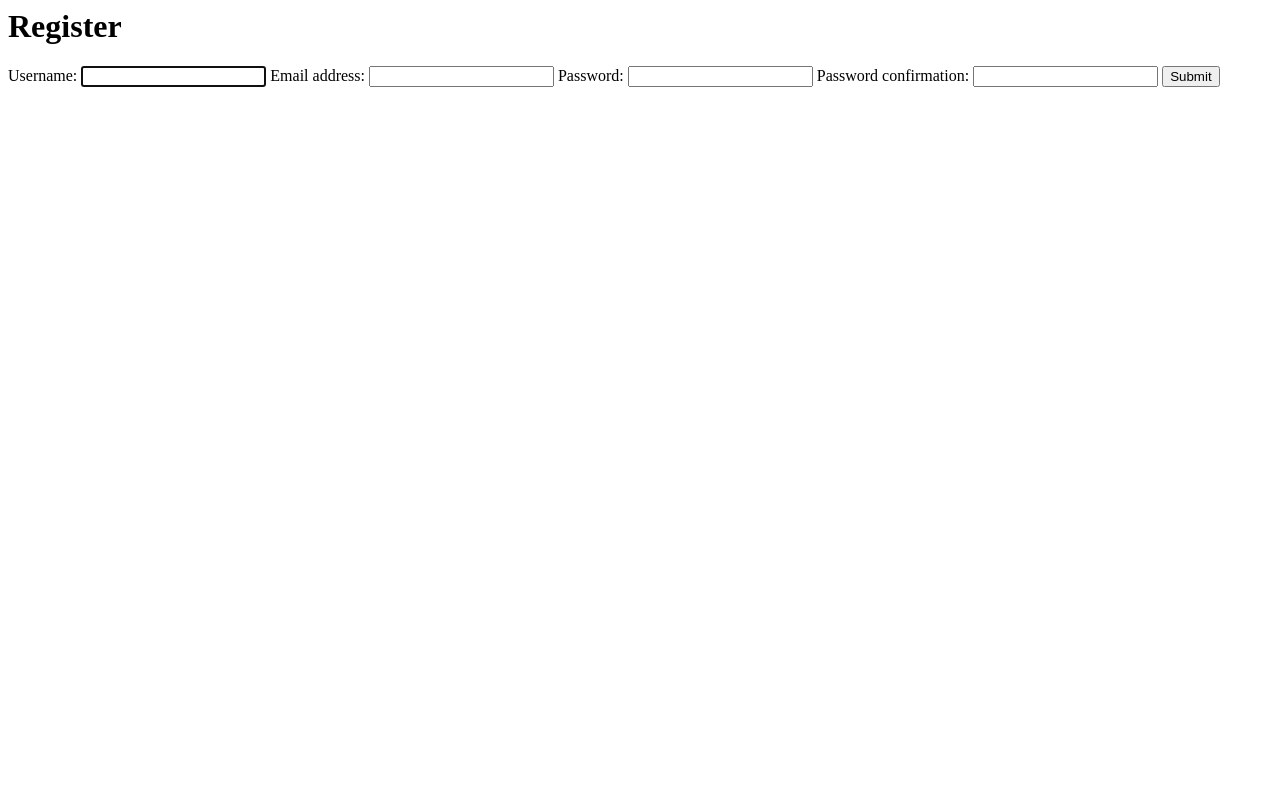
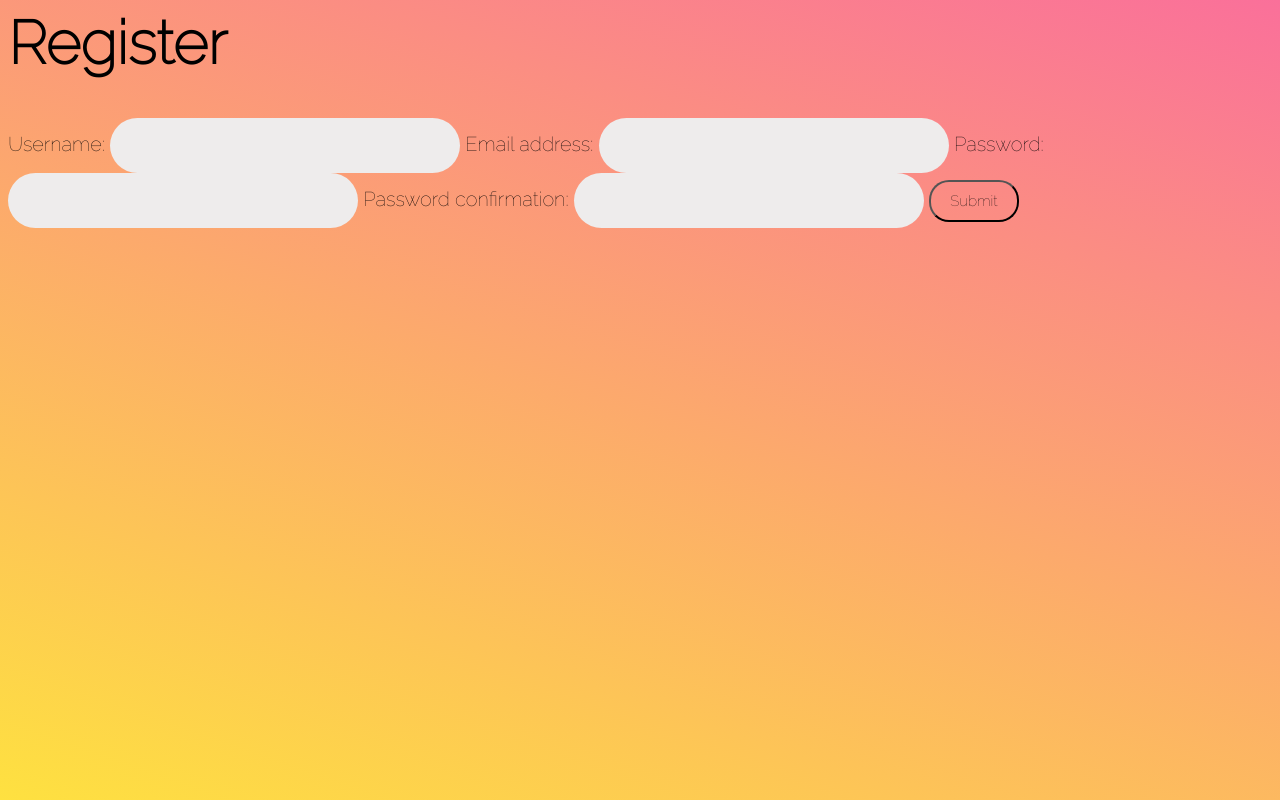
Before and after one commit to Aayush-Bhagat/Sharendar, a Django app: page /register in a window 1280 px wide. Run offline with Django 3.2, Linux system fonts and the light colour scheme.

Commit message:
register

```diff
--- a/sharendarapp/backend/templates/backend/Login.html
+++ b/sharendarapp/backend/templates/backend/Login.html
@@ -50,6 +50,7 @@
 	color: white;
 	border: none;
 	font-family: 'Raleway', sans-serif;
+	outline: none;
 
 
 }
--- a/sharendarapp/backend/templates/backend/Register.html
+++ b/sharendarapp/backend/templates/backend/Register.html
@@ -1,11 +1,85 @@
-<h1>
+<link href="https://fonts.googleapis.com/css2?family=Raleway:wght@100&display=swap" rel="stylesheet">
+<style>
+    input[type= "text"]{
+        width: 350px;
+        height: 55px;
+        border-radius: 30px;
+        border: none;
+        background-color: rgb(238, 236, 236);
+        font-size: 16px;
+	    font: bold;
+        font-family: 'Raleway', sans-serif;
+	    outline: none;
+	    color: black;
+    }
+
+    input[type= "email"]{
+        width: 350px;
+        height: 55px;
+        border-radius: 30px;
+        border: none;
+        background-color: rgb(238, 236, 236);
+        font-size: 16px;
+	    font: bold;
+        font-family: 'Raleway', sans-serif;
+	    outline: none;
+	    color: black;
+    }
+    input[type= "password"]{
+        width: 350px;
+        height: 55px;
+        border-radius: 30px;
+        border: none;
+        background-color: rgb(238, 236, 236);
+        font-size: 16px;
+	    font: bold;
+        font-family: 'Raleway', sans-serif;
+	    outline: none;
+	    color: black;
+    }
+    .bg{
+        background-color: #FEE140;
+        background-image: linear-gradient(19deg, #FEE140 0%, #FA709A 100%);
+    }
+
+    .register{
+		height: auto;
+		font-family: 'Raleway', sans-serif;
+		font-size: 60px;
+        color: black;
+
+
+    }
+
+    .btn{
+    width: 90px;
+    height: 42px;
+    border-radius: 20px;
+    border-color: black;
+    margin: auto;
+    background-color: transparent;
+    font-size: 15px;
+    }
+
+    * {
+        font-family: 'Raleway', sans-serif;
+        font-size: 20px;
+
+    }
+
+
+
+
+</style>
+
+<body class="bg">
+<h1 class="register">
     Register
 </h1>
 <form method = "POST" action="">
     {% csrf_token %}
 
     {% for field in form%}
-
         {{field.label}}:
         {{field}}
 
@@ -13,5 +87,6 @@
 
     {{form.errors}}
 
-    <input type="submit" name ="Create User">
+    <input type="submit" name ="Create User" class="btn">
 </form>
+</body>
```
Also changed, not shown: sharendarapp/db.sqlite3.
